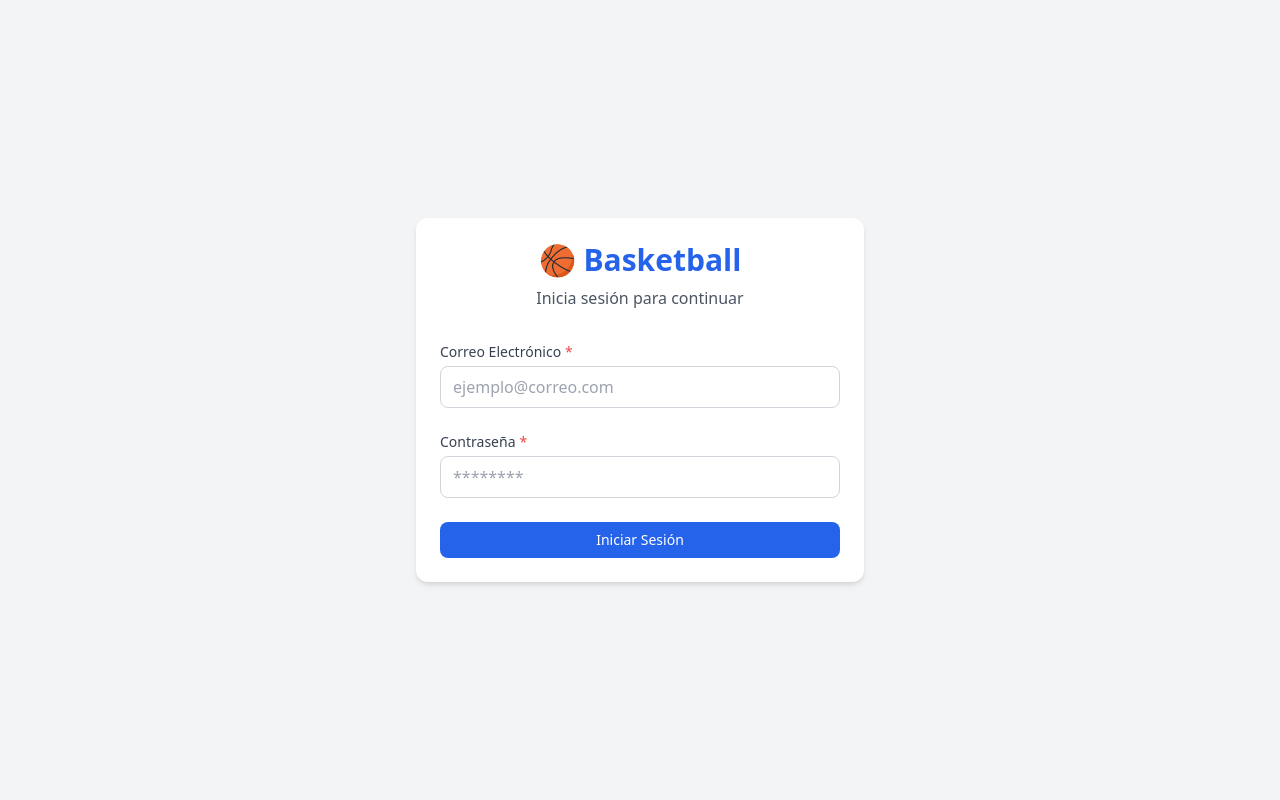
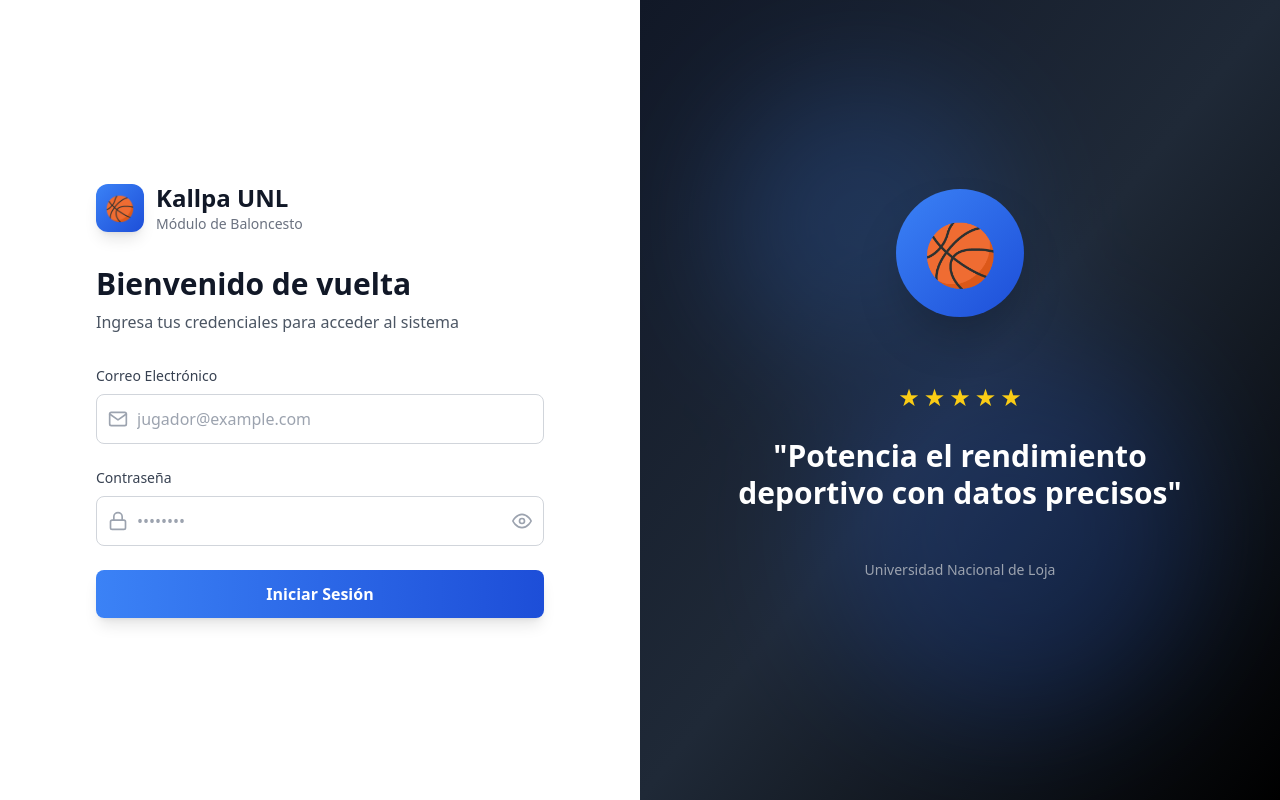
Before and after one commit to AnderssonLeandro09/baloncesto_frontend, a React (Vite) app: page /login in a window 1280 px wide. Built offline with nearby package versions, Linux system fonts and the light colour scheme; no server answers.

Commit message:
Mejora de la página de inicio y la página de inicio de sesión con un nuevo diseño y animaciones

```diff
--- a/src/pages/HomePage.jsx
+++ b/src/pages/HomePage.jsx
@@ -1,5 +1,4 @@
 import { useNavigate, Navigate } from 'react-router-dom'
-import { Button } from '../components/common'
 import { useAuthStore } from '../stores'
 
 const HomePage = () => {
@@ -11,15 +10,83 @@ const HomePage = () => {
   }
 
   return (
-    <div className="min-h-screen flex flex-col items-center justify-center bg-white">
-      <h1 className="text-4xl font-bold text-primary-600 mb-8">Bienvenido a Basketball App</h1>
-      <Button
-        variant="primary"
-        size="lg"
-        onClick={() => navigate('/login')}
-      >
-        Login
-      </Button>
+    <div className="min-h-screen bg-gradient-to-br from-gray-50 to-blue-50 flex flex-col">
+      {/* Header/Navbar */}
+      <nav className="bg-white shadow-sm">
+        <div className="max-w-7xl mx-auto px-4 sm:px-6 lg:px-8">
+          <div className="flex justify-between items-center h-16">
+            <div className="flex items-center gap-3">
+              <div className="w-10 h-10 bg-gradient-to-br from-blue-500 to-blue-700 rounded-lg flex items-center justify-center">
+                <span className="text-xl">🏀</span>
+              </div>
+              <div>
+                <h1 className="text-xl font-bold text-gray-900">Kallpa UNL</h1>
+                <p className="text-xs text-gray-500">Baloncesto</p>
+              </div>
+            </div>
+            <button
+              onClick={() => navigate('/login')}
+              className="px-6 py-2 bg-gradient-to-r from-blue-500 to-blue-700 text-white font-medium rounded-lg hover:from-blue-600 hover:to-blue-800 transition-all shadow-md hover:shadow-lg"
+            >
+              Iniciar Sesión
+            </button>
+          </div>
+        </div>
+      </nav>
+
+      {/* Hero Section */}
+      <section className="relative overflow-hidden py-20 lg:py-32 flex-1">
+        {/* Efectos de fondo */}
+        <div className="absolute inset-0 opacity-30">
+          <div className="absolute top-20 right-20 w-96 h-96 bg-blue-400 rounded-full blur-3xl"></div>
+          <div className="absolute bottom-20 left-20 w-96 h-96 bg-blue-300 rounded-full blur-3xl"></div>
+        </div>
+
+        <div className="relative max-w-7xl mx-auto px-4 sm:px-6 lg:px-8">
+          <div className="grid lg:grid-cols-2 gap-12 items-center">
+            {/* Contenido Principal */}
+            <div className="text-center lg:text-left">
+              <div className="inline-flex items-center gap-2 bg-blue-100 text-blue-700 px-4 py-2 rounded-full text-sm font-medium mb-6">
+                <span className="w-2 h-2 bg-blue-500 rounded-full animate-pulse"></span>
+                Sistema de Gestión Deportiva
+              </div>
+
+              <h1 className="text-5xl lg:text-6xl font-bold text-gray-900 mb-6 leading-tight">
+                Potencia el
+                <span className="text-blue-600"> Rendimiento</span>
+                <br />de tus Atletas
+              </h1>
+
+              <p className="text-xl text-gray-600 mb-8 leading-relaxed">
+                Plataforma integral para el seguimiento, análisis y mejora del desempeño
+                deportivo en baloncesto universitario.
+              </p>
+            </div>
+
+            {/* Imagen/Ilustración */}
+            <div className="flex justify-center items-center">
+              <div className="relative">
+                <div className="w-72 h-72 lg:w-96 lg:h-96 bg-gradient-to-br from-blue-500 to-blue-700 rounded-3xl shadow-2xl flex items-center justify-center transform hover:scale-105 transition-transform duration-500">
+                  <span className="text-8xl lg:text-9xl">🏀</span>
+                </div>
+                <div className="absolute -bottom-6 -right-6 w-24 h-24 lg:w-32 lg:h-32 bg-yellow-400 rounded-2xl shadow-xl flex items-center justify-center animate-bounce-slow">
+                  <span className="text-4xl lg:text-5xl">⭐</span>
+                </div>
+              </div>
+            </div>
+          </div>
+        </div>
+      </section>
+
+      {/* Footer */}
+      <footer className="bg-gray-900 text-gray-300 py-8 mt-auto">
+        <div className="max-w-7xl mx-auto px-4 sm:px-6 lg:px-8">
+          <div className="text-center">
+            <p className="text-sm">© 2026 Universidad Nacional de Loja</p>
+            <p className="text-xs text-gray-500 mt-1">Todos los derechos reservados</p>
+          </div>
+        </div>
+      </footer>
     </div>
   )
 }
--- a/src/pages/LoginPage.jsx
+++ b/src/pages/LoginPage.jsx
@@ -1,21 +1,22 @@
 import { useState } from 'react'
 import { useNavigate, Navigate } from 'react-router-dom'
+import { FiEye, FiEyeOff, FiMail, FiLock } from 'react-icons/fi'
 import { useForm } from '../hooks'
 import { authService } from '../api'
 import { useAuthStore } from '../stores'
-import { Button, Input, Card } from '../components/common'
 import toast from 'react-hot-toast'
 
 const LoginPage = () => {
   const navigate = useNavigate()
   const { setAuth, isAuthenticated } = useAuthStore()
   const [loading, setLoading] = useState(false)
+  const [showPassword, setShowPassword] = useState(false)
 
   if (isAuthenticated) {
     return <Navigate to="/dashboard" />
   }
 
-  const { values, handleChange, handleSubmit } = useForm(
+  const { values, errors, handleChange } = useForm(
     { email: '', password: '' },
     (vals) => {
       const errors = {}
@@ -25,13 +26,21 @@ const LoginPage = () => {
     }
   )
 
-  const onLogin = async () => {
+  const onLogin = async (e) => {
+    e.preventDefault()
+
+    // Validar antes de enviar
+    if (!values.email || !values.password) {
+      toast.error('Por favor completa todos los campos')
+      return
+    }
+
     setLoading(true)
     try {
       const data = await authService.login(values)
       setAuth(data.token, data.user)
-      toast.success(`Bienvenido, ${data.user.name}`)
-      navigate('/dashboard') // Redirigir al dashboard después del login
+      toast.success(`¡Bienvenido, ${data.user.name}!`)
+      navigate('/dashboard')
     } catch (error) {
       toast.error(error.response?.data?.error || 'Error al iniciar sesión')
     } finally {
@@ -40,44 +49,154 @@ const LoginPage = () => {
   }
 
   return (
-    <div className="min-h-screen flex items-center justify-center bg-gray-100 px-4">
-      <Card className="w-full max-w-md">
-        <div className="text-center mb-8">
-          <h1 className="text-3xl font-bold text-primary-600">🏀 Basketball</h1>
-          <p className="text-gray-600 mt-2">Inicia sesión para continuar</p>
+    <div className="min-h-screen flex overflow-hidden">
+      {/* Panel Izquierdo - Formulario de Login */}
+      <div className="w-full lg:w-1/2 flex items-center justify-center p-8 bg-white">
+        <div className="w-full max-w-md">
+          {/* Logo y Título */}
+          <div className="mb-8">
+            <div className="flex items-center gap-3 mb-2">
+              <div className="w-12 h-12 bg-gradient-to-br from-blue-500 to-blue-700 rounded-xl flex items-center justify-center shadow-lg">
+                <span className="text-2xl">🏀</span>
+              </div>
+              <div>
+                <h1 className="text-2xl font-bold text-gray-900">Kallpa UNL</h1>
+                <p className="text-sm text-gray-500">Módulo de Baloncesto</p>
+              </div>
+            </div>
           </div>
 
-        <form onSubmit={(e) => { e.preventDefault(); onLogin(); }} className="space-y-6">
-          <Input
-            label="Correo Electrónico"
+          {/* Mensaje de Bienvenida */}
+          <div className="mb-8">
+            <h2 className="text-3xl font-bold text-gray-900 mb-2">
+              Bienvenido de vuelta
+            </h2>
+            <p className="text-gray-600">
+              Ingresa tus credenciales para acceder al sistema
+            </p>
+          </div>
+
+          {/* Formulario */}
+          <form onSubmit={onLogin} className="space-y-6">
+            {/* Email */}
+            <div>
+              <label className="block text-sm font-medium text-gray-700 mb-2">
+                Correo Electrónico
+              </label>
+              <div className="relative">
+                <div className="absolute inset-y-0 left-0 pl-3 flex items-center pointer-events-none">
+                  <FiMail className="h-5 w-5 text-gray-400" />
+                </div>
+                <input
+                  type="email"
                   name="email"
-            type="email"
                   value={values.email}
                   onChange={handleChange}
-            placeholder="ejemplo@correo.com"
+                  className="block w-full pl-10 pr-3 py-3 border border-gray-300 rounded-lg focus:ring-2 focus:ring-blue-500 focus:border-blue-500 transition-colors"
+                  placeholder="jugador@example.com"
                   required
+                  disabled={loading}
                 />
+              </div>
+              {errors.email && (
+                <p className="mt-1 text-sm text-red-600">{errors.email}</p>
+              )}
+            </div>
 
-          <Input
-            label="Contraseña"
+            {/* Password */}
+            <div>
+              <label className="block text-sm font-medium text-gray-700 mb-2">
+                Contraseña
+              </label>
+              <div className="relative">
+                <div className="absolute inset-y-0 left-0 pl-3 flex items-center pointer-events-none">
+                  <FiLock className="h-5 w-5 text-gray-400" />
+                </div>
+                <input
+                  type={showPassword ? 'text' : 'password'}
                   name="password"
-            type="password"
                   value={values.password}
                   onChange={handleChange}
-            placeholder="********"
+                  className="block w-full pl-10 pr-12 py-3 border border-gray-300 rounded-lg focus:ring-2 focus:ring-blue-500 focus:border-blue-500 transition-colors"
+                  placeholder="••••••••"
                   required
+                  disabled={loading}
                 />
+                <button
+                  type="button"
+                  onClick={() => setShowPassword(!showPassword)}
+                  className="absolute inset-y-0 right-0 pr-3 flex items-center"
+                  disabled={loading}
+                >
+                  {showPassword ? (
+                    <FiEyeOff className="h-5 w-5 text-gray-400 hover:text-gray-600" />
+                  ) : (
+                    <FiEye className="h-5 w-5 text-gray-400 hover:text-gray-600" />
+                  )}
+                </button>
+              </div>
+              {errors.password && (
+                <p className="mt-1 text-sm text-red-600">{errors.password}</p>
+              )}
+            </div>
 
-          <Button
+            {/* Submit Button */}
+            <button
               type="submit"
-            variant="primary"
-            className="w-full"
-            isLoading={loading}
+              disabled={loading}
+              className="w-full bg-gradient-to-r from-blue-500 to-blue-700 text-white font-semibold py-3 px-4 rounded-lg hover:from-blue-600 hover:to-blue-800 focus:outline-none focus:ring-2 focus:ring-offset-2 focus:ring-blue-500 transition-all shadow-lg hover:shadow-xl disabled:opacity-50 disabled:cursor-not-allowed"
             >
-            Iniciar Sesión
-          </Button>
+              {loading ? (
+                <div className="flex items-center justify-center">
+                  <div className="w-5 h-5 border-t-2 border-b-2 border-white rounded-full animate-spin mr-2"></div>
+                  Iniciando sesión...
+                </div>
+              ) : (
+                'Iniciar Sesión'
+              )}
+            </button>
           </form>
-      </Card>
+        </div>
+      </div>
+
+      {/* Panel Derecho - Hero/Imagen */}
+      <div className="hidden lg:flex lg:w-1/2 relative bg-gradient-to-br from-gray-900 via-gray-800 to-black items-center justify-center p-12 overflow-hidden">
+        {/* Efectos de fondo */}
+        <div className="absolute inset-0 opacity-20">
+          <div className="absolute top-20 left-20 w-72 h-72 bg-blue-500 rounded-full blur-3xl"></div>
+          <div className="absolute bottom-20 right-20 w-96 h-96 bg-blue-600 rounded-full blur-3xl"></div>
+        </div>
+
+        {/* Contenido */}
+        <div className="relative z-10 text-white max-w-lg">
+          {/* Icono de baloncesto decorativo */}
+          <div className="mb-8 flex justify-center">
+            <div className="w-32 h-32 bg-gradient-to-br from-blue-500 to-blue-700 rounded-full flex items-center justify-center shadow-2xl animate-bounce-slow">
+              <span className="text-6xl">🏀</span>
+            </div>
+          </div>
+
+          {/* Testimonio */}
+          <div className="text-center">
+            <div className="flex justify-center mb-6">
+              <div className="flex gap-1">
+                {[...Array(5)].map((_, i) => (
+                  <span key={i} className="text-yellow-400 text-2xl">★</span>
+                ))}
+              </div>
+            </div>
+
+            <blockquote className="text-3xl font-bold mb-6 leading-tight">
+              "Potencia el rendimiento deportivo con datos precisos"
+            </blockquote>
+          </div>
+
+          {/* Footer del panel */}
+          <div className="mt-12 text-center text-sm text-gray-400">
+            <p>Universidad Nacional de Loja</p>
+          </div>
+        </div>
+      </div>
     </div>
   )
 }
--- a/tailwind.config.js
+++ b/tailwind.config.js
@@ -32,6 +32,9 @@ export default {
           900: '#0f172a',
         }
       },
+      animation: {
+        'bounce-slow': 'bounce 3s infinite',
+      },
     },
   },
   plugins: [],
```
Lines whose indentation alone changed are shown as unchanged.
